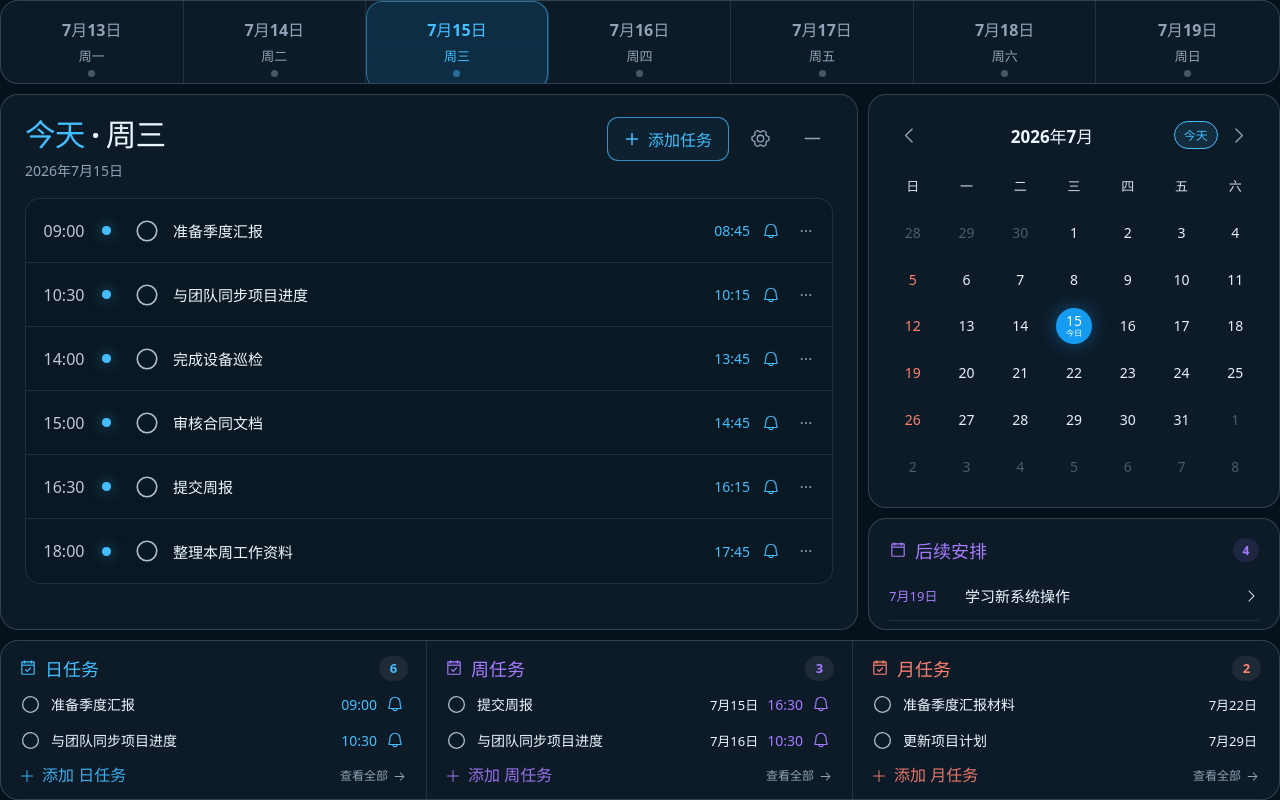
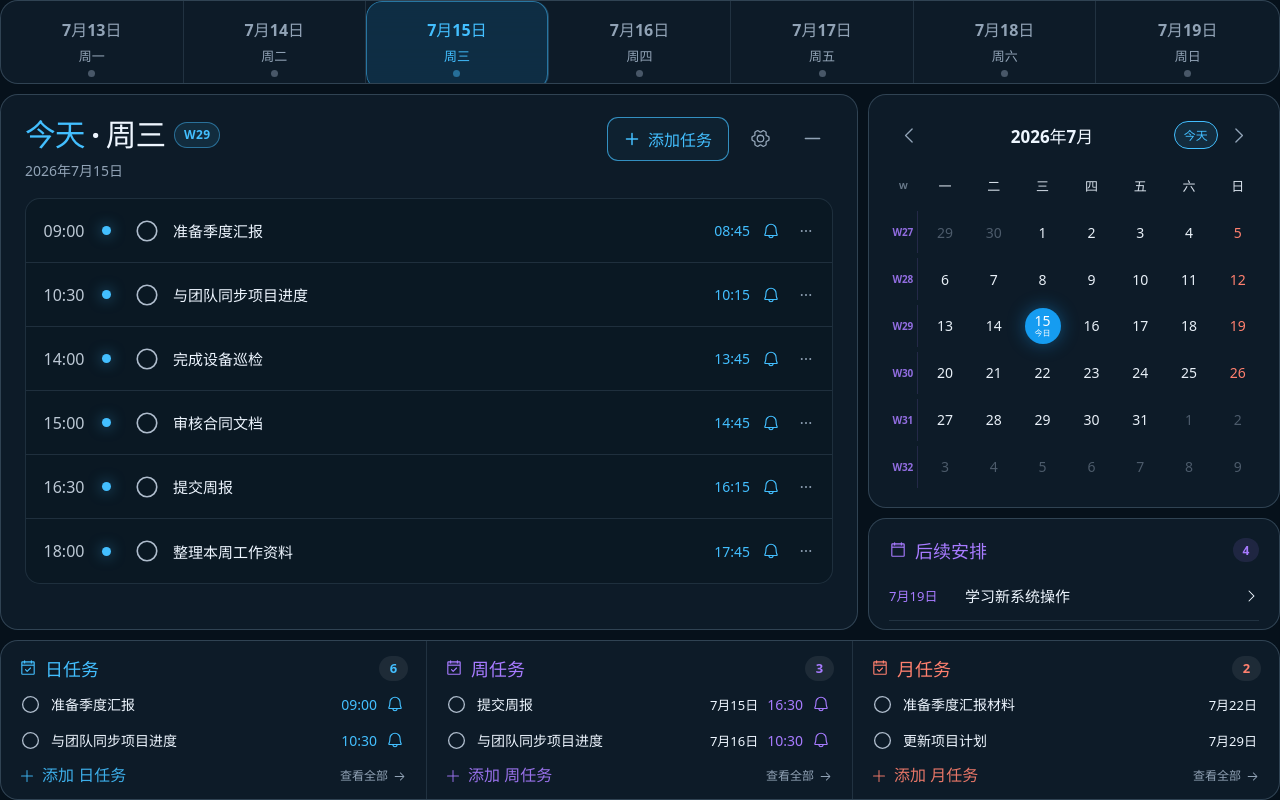
Before and after one commit to 275446201-droid/focus-calendar, a React (Vite) app: page / in a window 1280 px wide. Built offline with nearby package versions, Linux system fonts and the light colour scheme.

Commit message:
Show ISO week numbers across calendar views
Add ISO week badges and calendar row labels, a display toggle, bilingual copy, and theme-specific styling for version 1.0.7.

```diff
--- a/electron/main.cjs
+++ b/electron/main.cjs
@@ -12,6 +12,7 @@ let settingsCache = {
   clickThrough: false,
   openAtLogin: false,
   showCalendar: true,
+  showWeekNumbers: true,
   sound: true,
   language: "zh",
   theme: "classic",
--- a/package.json
+++ b/package.json
@@ -1,6 +1,6 @@
 {
   "name": "focus-calendar",
-  "version": "1.0.6",
+  "version": "1.0.7",
   "description": "A desktop calendar and task reminder application.",
   "author": "Aaron",
   "homepage": "https://github.com/275446201-droid/focus-calendar",
--- a/src/App.jsx
+++ b/src/App.jsx
@@ -1,4 +1,4 @@
-import { useEffect, useMemo, useRef, useState } from "react";
+import { Fragment, useEffect, useMemo, useRef, useState } from "react";
 import packageInfo from "../package.json";
 import {
   Alarm,
@@ -62,7 +62,7 @@ const COPY = {
     language: "界面语言", chinese: "中文", english: "English", opacity: "窗口透明度", windowLevel: "窗口层级",
     top: "始终置顶", normal: "普通窗口", desktop: "桌面模式", desktopHint: "桌面模式会隐藏任务栏图标，并保持在普通应用窗口下方。",
     lockPosition: "锁定窗口位置", clickThrough: "鼠标穿透", clickHint: "按 Ctrl + Shift + X 可随时开启或关闭鼠标穿透。", clickEnabled: "鼠标穿透已开启 · Ctrl + Shift + X 关闭", clickDisabled: "鼠标穿透已关闭",
-    showCalendar: "显示迷你日历", sound: "提醒声音", openAtLogin: "开机启动", closeSettings: "关闭设置", exitApp: "退出应用",
+    showCalendar: "显示迷你日历", showWeekNumbers: "显示周数（ISO）", sound: "提醒声音", openAtLogin: "开机启动", closeSettings: "关闭设置", exitApp: "退出应用",
     miniCalendar: "迷你日历", upcoming: "后续安排", noUpcoming: "暂无后续安排", noTasks: "这一天还没有任务，点击添加", addToday: "添加今天的任务",
     newTask: "新建任务", editTask: "编辑任务", arrangeWork: "安排你的工作", adjustTask: "调整任务安排",
     taskName: "任务名称", taskPlaceholder: "例如：准备项目汇报", date: "日期", time: "时间", reminder: "到点提醒",
@@ -94,7 +94,7 @@ const COPY = {
     language: "Language", chinese: "中文", english: "English", opacity: "Window opacity", windowLevel: "Window level",
     top: "Always on top", normal: "Normal window", desktop: "Desktop mode", desktopHint: "Desktop mode hides the taskbar icon and stays below normal app windows.",
     lockPosition: "Lock window position", clickThrough: "Click through", clickHint: "Press Ctrl + Shift + X to toggle click-through at any time.", clickEnabled: "Click-through on · Ctrl + Shift + X to turn off", clickDisabled: "Click-through off",
-    showCalendar: "Show mini calendar", sound: "Reminder sound", openAtLogin: "Launch at startup", closeSettings: "Close settings", exitApp: "Exit app",
+    showCalendar: "Show mini calendar", showWeekNumbers: "Show week numbers (ISO)", sound: "Reminder sound", openAtLogin: "Launch at startup", closeSettings: "Close settings", exitApp: "Exit app",
     miniCalendar: "Mini calendar", upcoming: "Upcoming", noUpcoming: "No upcoming tasks", noTasks: "No tasks for this day. Click to add one.", addToday: "Add a task for today",
     newTask: "New task", editTask: "Edit task", arrangeWork: "Plan your work", adjustTask: "Adjust task",
     taskName: "Task name", taskPlaceholder: "For example: Prepare project update", date: "Date", time: "Time", reminder: "Reminder",
@@ -125,6 +125,7 @@ const DEFAULT_SETTINGS = {
   clickThrough: false,
   openAtLogin: false,
   showCalendar: true,
+  showWeekNumbers: true,
   sound: true,
   language: "zh",
   theme: "classic",
@@ -154,6 +155,21 @@ function startOfWeek(date) {
   next.setDate(next.getDate() + offset);
   next.setHours(0, 0, 0, 0);
   return next;
+}
+
+function getISOWeekInfo(date) {
+  const current = new Date(Date.UTC(date.getFullYear(), date.getMonth(), date.getDate()));
+  const weekday = current.getUTCDay() || 7;
+  current.setUTCDate(current.getUTCDate() + 4 - weekday);
+  const weekYear = current.getUTCFullYear();
+  const yearStart = new Date(Date.UTC(weekYear, 0, 1));
+  const week = Math.ceil((((current - yearStart) / 86_400_000) + 1) / 7);
+  return { week, year: weekYear };
+}
+
+function formatISOWeekTitle(date, copy) {
+  const { week, year } = getISOWeekInfo(date);
+  return copy === COPY.en ? `Week ${week}, ${year}` : `${year}年第${week}周`;
 }
 
 function formatMonthDay(date, copy) {
@@ -317,18 +333,35 @@ async function persistSettings(settings) {
   return settings;
 }
 
-function CalendarGrid({ cursor, selectedDate, onSelect, copy, compact = false }) {
+function CalendarGrid({ cursor, selectedDate, onSelect, copy, compact = false, showWeekNumbers = false }) {
   const year = cursor.getFullYear();
   const month = cursor.getMonth();
   const first = new Date(year, month, 1);
-  const start = addDays(first, -first.getDay());
-  const cells = Array.from({ length: 42 }, (_, index) => addDays(start, index));
+  const mondayOffset = first.getDay() === 0 ? 6 : first.getDay() - 1;
+  const start = addDays(first, showWeekNumbers ? -mondayOffset : -first.getDay());
+  const weeks = Array.from({ length: 6 }, (_, weekIndex) => (
+    Array.from({ length: 7 }, (_, dayIndex) => addDays(start, weekIndex * 7 + dayIndex))
+  ));
+  const weekdayLabels = showWeekNumbers
+    ? [...copy.weekdayShort.slice(1), copy.weekdayShort[0]]
+    : copy.weekdayShort;
   const calendarTodayISO = localISO(new Date());
 
   return (
-    <div className={`calendar-grid ${compact ? "is-compact" : ""}`}>
-      {copy.weekdayShort.map((day, index) => <span className="weekday" key={`${day}-${index}`}>{day}</span>)}
-      {cells.map((date) => {
+    <div className={`calendar-grid ${compact ? "is-compact" : ""} ${showWeekNumbers ? "with-week-numbers" : ""}`}>
+      {showWeekNumbers && <span className="week-number-heading" aria-hidden="true">W</span>}
+      {weekdayLabels.map((day, index) => <span className="weekday" key={`${day}-${index}`}>{day}</span>)}
+      {weeks.map((weekDates) => {
+        const weekStartDate = weekDates[0];
+        const weekInfo = getISOWeekInfo(showWeekNumbers ? weekStartDate : addDays(weekStartDate, 1));
+        return (
+          <Fragment key={localISO(weekStartDate)}>
+            {showWeekNumbers && (
+              <span className="calendar-week-number" title={formatISOWeekTitle(weekStartDate, copy)}>
+                W{weekInfo.week}
+              </span>
+            )}
+            {weekDates.map((date) => {
               const iso = localISO(date);
               const outside = date.getMonth() !== month;
               const isToday = iso === calendarTodayISO;
@@ -342,6 +375,9 @@ function CalendarGrid({ cursor, selectedDate, onSelect, copy, compact = false })
                   {date.getDate()}
                   {isToday && <span className="today-label">{copy.calendarToday}</span>}
                 </button>
+              );
+            })}
+          </Fragment>
         );
       })}
     </div>
@@ -673,6 +709,10 @@ function SettingsPanel({ settings, onChange, onClose, onClickThroughChange, copy
             <input type="checkbox" checked={settings.showCalendar} onChange={(event) => update("showCalendar", event.target.checked)} />
           </label>
           <label className="setting-row">
+            <span><CalendarCheck /> {copy.showWeekNumbers}</span>
+            <input type="checkbox" checked={settings.showWeekNumbers} onChange={(event) => update("showWeekNumbers", event.target.checked)} />
+          </label>
+          <label className="setting-row">
             <span><SpeakerHigh /> {copy.sound}</span>
             <input type="checkbox" checked={settings.sound} onChange={(event) => update("sound", event.target.checked)} />
           </label>
@@ -852,6 +892,7 @@ function FullView({ tasks, selectedDate, setSelectedDate, cursor, setCursor, set
   const upcomingTasks = sortTasks(tasks.filter((task) => !task.completed && task.date > localISO(new Date()))).slice(0, 12);
   const hasSidePanel = settings.showCalendar || upcomingTasks.length > 0;
   const isKittyTheme = settings.theme === "hello-kitty";
+  const selectedWeek = getISOWeekInfo(selected);
 
   function goToToday() {
     const current = new Date();
@@ -987,6 +1028,7 @@ function FullView({ tasks, selectedDate, setSelectedDate, cursor, setCursor, set
             <div>
               <h1 className={isKittyTheme ? "kitty-today-heading" : ""}>
                 {isKittyTheme ? <KittyWhiskers><span>{selectedDate === localISO(new Date()) ? copy.today : formatMonthDay(selected, copy)}</span> · {copy.weekdays[selected.getDay()]}</KittyWhiskers> : <><span>{selectedDate === localISO(new Date()) ? copy.today : formatMonthDay(selected, copy)}</span> · {copy.weekdays[selected.getDay()]}</>}
+                {settings.showWeekNumbers && <em className="week-number-badge" title={formatISOWeekTitle(selected, copy)}>W{selectedWeek.week}</em>}
               </h1>
               <p>{formatFullDate(selected, copy)}</p>
             </div>
@@ -1017,7 +1059,7 @@ function FullView({ tasks, selectedDate, setSelectedDate, cursor, setCursor, set
               <button className={`today-jump-button ${selectedDate === localISO(new Date()) ? "active" : ""}`} onClick={goToToday} title={copy.goToToday}>{copy.today}</button>
               <button className="icon-button" onClick={() => setCursor(new Date(cursor.getFullYear(), cursor.getMonth() + 1, 1))}><CaretRight /></button>
             </header>
-            <CalendarGrid cursor={cursor} selectedDate={selectedDate} onSelect={setSelectedDate} copy={copy} compact />
+            <CalendarGrid cursor={cursor} selectedDate={selectedDate} onSelect={setSelectedDate} copy={copy} compact showWeekNumbers={settings.showWeekNumbers} />
           </div>}
           <UpcomingPanel tasks={upcomingTasks} onSelect={setSelectedDate} copy={copy} kitty={isKittyTheme} />
         </aside>}
@@ -1098,12 +1140,16 @@ function CompactView({ tasks, selectedDate, setSelectedDate, cursor, setCursor,
   const weekTasks = sortTasks(tasks.filter((task) => task.type === "week" && fromISO(task.date) >= weekStartDate && fromISO(task.date) <= weekEndDate));
   const monthTasks = sortTasks(tasks.filter((task) => task.type === "month" && fromISO(task.date).getFullYear() === selected.getFullYear() && fromISO(task.date).getMonth() === selected.getMonth()));
   const dateLabel = selectedDate === localISO(new Date()) ? copy.today : formatMonthDay(selected, copy);
+  const selectedWeek = getISOWeekInfo(selected);
 
   return (
     <div className="compact-view glass-panel">
       <header className="compact-header">
         <span className="drag-handle"><DotsSixVertical weight="bold" /></span>
-        <h1><span>{dateLabel}</span> · {selectedDate === localISO(new Date()) ? `${formatMonthDay(selected, copy)} ` : ""}{copy.weekdays[selected.getDay()]}</h1>
+        <h1>
+          <span>{dateLabel}</span> · {selectedDate === localISO(new Date()) ? `${formatMonthDay(selected, copy)} ` : ""}{copy.weekdays[selected.getDay()]}
+          {settings.showWeekNumbers && <em className="week-number-badge" title={formatISOWeekTitle(selected, copy)}>W{selectedWeek.week}</em>}
+        </h1>
         <button className="outline-button" onClick={() => setQuickAddOpen(true)}><Plus weight="bold" /> {copy.quickAdd}</button>
         <button className="icon-button" onClick={onOpenSettings} title={copy.displaySettings}><GearSix /></button>
         <button className="icon-button" onClick={onMicro} title={copy.microMode}><Minus /></button>
@@ -1118,7 +1164,7 @@ function CompactView({ tasks, selectedDate, setSelectedDate, cursor, setCursor,
             <strong>{formatMonth(cursor, copy)}</strong>
             <button className="icon-button" onClick={() => setCursor(new Date(cursor.getFullYear(), cursor.getMonth() + 1, 1))}><CaretRight /></button>
           </header>
-          <CalendarGrid cursor={cursor} selectedDate={selectedDate} onSelect={setSelectedDate} copy={copy} compact />
+          <CalendarGrid cursor={cursor} selectedDate={selectedDate} onSelect={setSelectedDate} copy={copy} compact showWeekNumbers={settings.showWeekNumbers} />
         </section>}
         <section className="compact-today">
           <h2><Check weight="bold" /> {selectedDate === localISO(new Date()) ? copy.todayTasks : copy.selectedTasks} <b>{dayTasks.length}</b></h2>
@@ -1142,11 +1188,12 @@ function CompactView({ tasks, selectedDate, setSelectedDate, cursor, setCursor,
   );
 }
 
-function MiniView({ tasks, selectedDate, copy, onToggle, onEdit, onMove, onQuickAdd, onExpand, onOpenSettings }) {
+function MiniView({ tasks, selectedDate, settings, copy, onToggle, onEdit, onMove, onQuickAdd, onExpand, onOpenSettings }) {
   const selected = fromISO(selectedDate);
   const [quickAddOpen, setQuickAddOpen] = useState(false);
   const dayTasks = sortTasks(tasks.filter((task) => task.type === "day" && task.date === selectedDate));
   const remaining = dayTasks.filter((task) => !task.completed);
+  const selectedWeek = getISOWeekInfo(selected);
 
   return (
     <div className="micro-view glass-panel">
@@ -1154,6 +1201,7 @@ function MiniView({ tasks, selectedDate, copy, onToggle, onEdit, onMove, onQuick
         <div className="micro-date">
           <span>{selectedDate === localISO(new Date()) ? copy.today : formatMonthDay(selected, copy)}</span>
           <strong>{copy.weekdays[selected.getDay()]}</strong>
+          {settings.showWeekNumbers && <em className="week-number-badge" title={formatISOWeekTitle(selected, copy)}>W{selectedWeek.week}</em>}
         </div>
         <div>
           <button className="icon-button" onClick={() => setQuickAddOpen(true)} title={copy.quickAdd}><Plus /></button>
@@ -1529,6 +1577,7 @@ export function App() {
           <MiniView
             tasks={tasks}
             selectedDate={selectedDate}
+            settings={settings}
             copy={copy}
             onToggle={toggleTask}
             onEdit={openEditor}
--- a/src/styles.css
+++ b/src/styles.css
@@ -253,6 +253,27 @@ input:focus-visible {
   color: var(--cyan);
 }
 
+.week-number-badge {
+  min-width: 42px;
+  height: 26px;
+  margin-left: 9px;
+  padding: 0 9px;
+  border: 1px solid color-mix(in srgb, var(--cyan) 48%, transparent);
+  border-radius: 999px;
+  display: inline-flex;
+  align-items: center;
+  justify-content: center;
+  color: var(--cyan);
+  background: color-mix(in srgb, var(--cyan) 10%, transparent);
+  font-size: 12px;
+  font-style: normal;
+  font-weight: 750;
+  letter-spacing: 0.025em;
+  line-height: 1;
+  vertical-align: middle;
+  transform: translateY(-3px);
+}
+
 .panel-header p {
   margin: 8px 0 0;
   color: var(--muted);
@@ -665,6 +686,34 @@ input:focus-visible {
   grid-template-columns: repeat(7, minmax(28px, 1fr));
   grid-template-rows: repeat(7, minmax(0, 1fr));
   gap: clamp(3px, 0.6vh, 6px);
+}
+
+.calendar-grid.with-week-numbers {
+  grid-template-columns: minmax(22px, 0.68fr) repeat(7, minmax(24px, 1fr));
+}
+
+.week-number-heading,
+.calendar-week-number {
+  min-width: 0;
+  display: grid;
+  place-items: center;
+  color: var(--violet);
+  font-size: 10px;
+  font-weight: 750;
+  line-height: 1;
+  letter-spacing: -0.02em;
+  user-select: none;
+}
+
+.week-number-heading {
+  color: var(--muted);
+  font-size: 9px;
+  opacity: 0.7;
+}
+
+.calendar-week-number {
+  border-right: 1px solid color-mix(in srgb, var(--violet) 18%, transparent);
+  opacity: 0.86;
 }
 
 .calendar-grid .weekday {
@@ -1083,6 +1132,15 @@ input:focus-visible {
   font-size: 15px;
 }
 
+.micro-date .week-number-badge {
+  min-width: 38px;
+  height: 23px;
+  margin-left: 1px;
+  padding: 0 7px;
+  font-size: 11px;
+  transform: none;
+}
+
 .micro-view > section {
   min-height: 0;
   padding: 14px 16px 16px;
@@ -1189,6 +1247,11 @@ input:focus-visible {
 
 .compact-header h1 span {
   color: var(--cyan);
+}
+
+.compact-header .week-number-badge {
+  height: 25px;
+  transform: translateY(-2px);
 }
 
 .compact-columns {
@@ -1938,6 +2001,21 @@ input:focus-visible {
   color: var(--cyan);
 }
 
+.theme-hello-kitty .week-number-badge {
+  border-color: rgba(230, 80, 104, 0.38);
+  color: #e65068;
+  background: rgba(237, 96, 117, 0.09);
+}
+
+.theme-hello-kitty .calendar-week-number {
+  border-right-color: rgba(230, 80, 104, 0.18);
+  color: #d35b79;
+}
+
+.theme-hello-kitty .week-number-heading {
+  color: #9a7a82;
+}
+
 .theme-hello-kitty .kitty-whiskered-title {
   display: inline-flex;
   align-items: center;
```
Also changed, not shown: 1 other file (tests, documents, lock files or other folders). Lines whose indentation alone changed are shown as unchanged.
